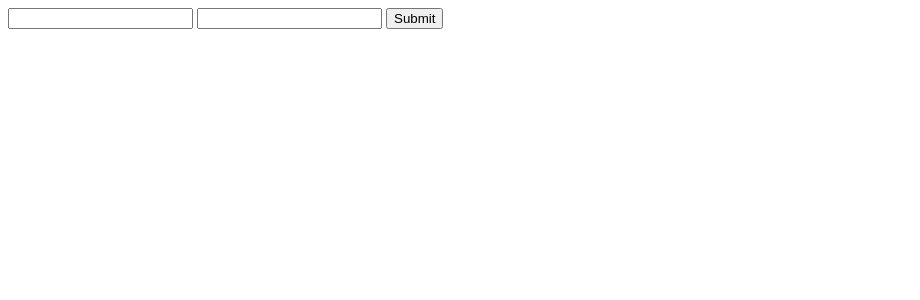
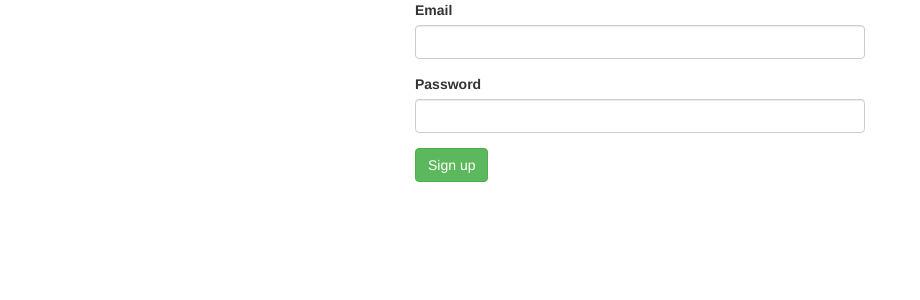
Before and after one commit to rubengura/web_blog, a Flask app: page /register in a window 1280 px wide. Shown: the top 300 px of the page, without its empty margins (0-920 px from the left). Run offline with Flask 2, Linux system fonts and the light colour scheme; some libraries are stand-ins or nearby versions.

Commit message:
Added Bootstrap on register and login.

```diff
--- a/src/static/css/main.css
+++ b/src/static/css/main.css
@@ -1,4 +1,7 @@
 #login-form {
     margin-top: 25px;
+}
 
+.page-form {
+    max-width: 480px;
 }
--- a/src/templates/base.html
+++ b/src/templates/base.html
@@ -3,7 +3,10 @@
 <head>
     <meta charset="UTF-8">
     <title>Fancy blog</title>
+    <link rel="stylesheet" href="https://maxcdn.bootstrapcdn.com/bootstrap/3.3.7/css/bootstrap.min.css">
     <link rel="stylesheet" href="{{ url_for('static', filename='css/main.css') }}"/>
+    <script src="https://maxcdn.bootstrapcdn.com/bootstrap/3.3.7/js/bootstrap.min.js"></script>
+
 </head>
 <body>
 {% block content %}
--- a/src/templates/register.html
+++ b/src/templates/register.html
@@ -1,9 +1,16 @@
 {% extends "base.html" %}
 {% block content %}
-    <form id="register-form" action="\register" method="post">
-        <input type="text" id="email" name="email">
-        <input type="password" id="password" name="password">
-
-        <input type="submit" id="submit-button">
+<div class="container page-form">
+    <form id="register-form" action="/auth/register" method="post">
+        <div class="form-group">
+            <label for="email">Email</label>
+            <input type="text" id="email" class="form-control" name="email">
+        </div>
+        <div class="form-group">
+            <label for="password">Password</label>
+            <input type="password" id="password" class="form-control" name="password">
+        </div>
+        <button type="submit" class="btn btn-success">Sign up</button>
     </form>
+</div>
 {%endblock %}
```
Also changed, not shown: src/templates/login.html (+12 -5 lines).
